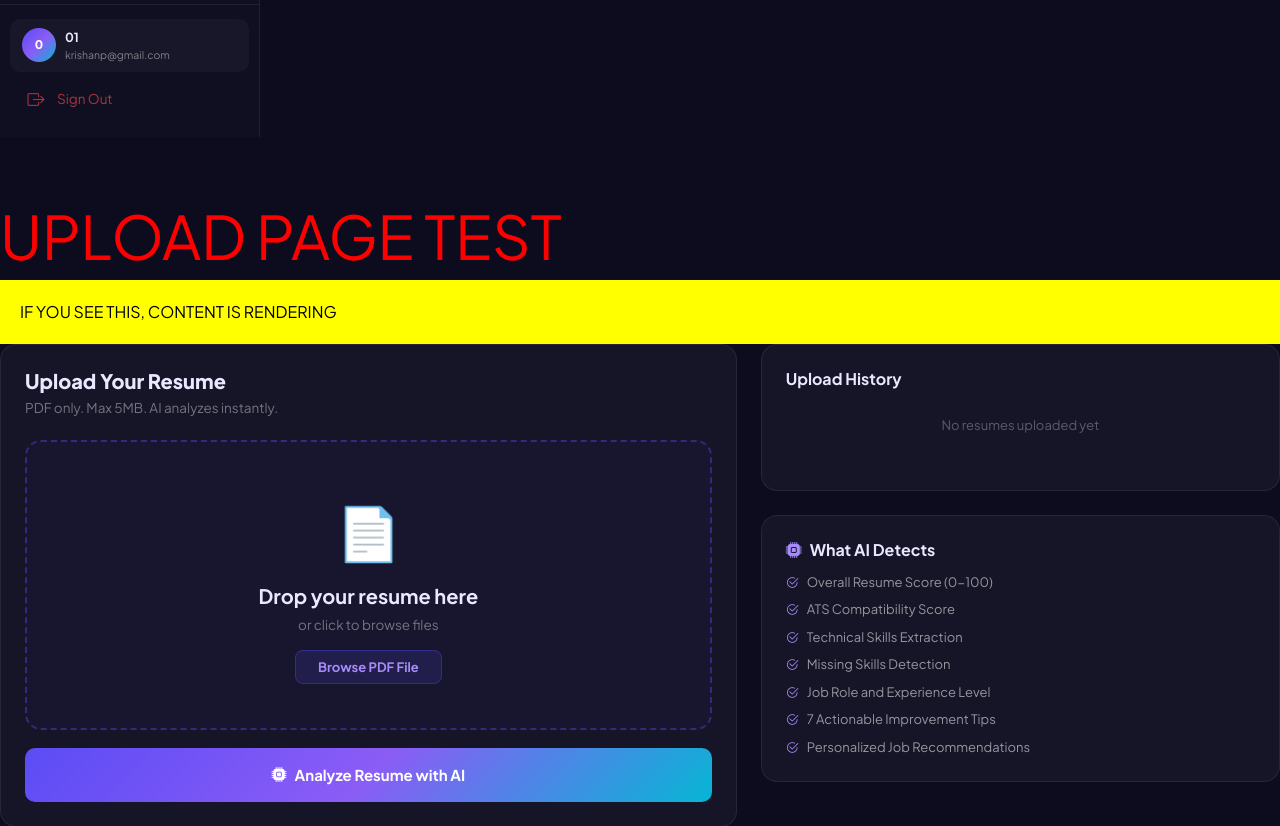
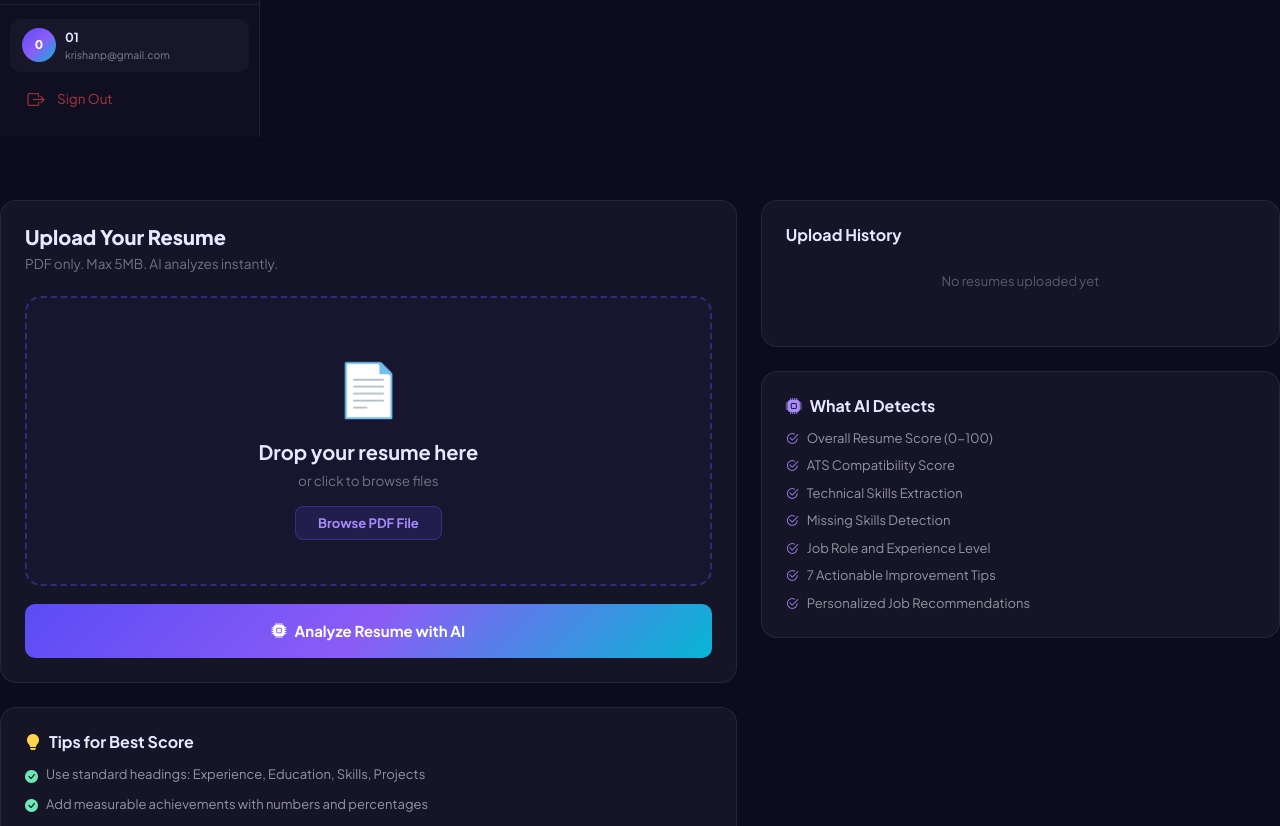
Before and after one commit to krisha593/ResumeAI, a Django app: page /analyzer/upload/ in a window 1280 px wide. Shown: the part 663-1489 px from the top of the page. Run offline with Django 5.2, Linux system fonts and the light colour scheme; a user stored in the database is signed in; data comes from the database, SQL or seed files in the repository.

Commit message:
Remove debug test content

```diff
--- a/templates/analyzer/upload.html
+++ b/templates/analyzer/upload.html
@@ -2,13 +2,8 @@
 {% block title %}Upload Resume - ResumeAI{% endblock %}
 {% block page_title %}Upload Resume{% endblock %}
 {% block content %}
-<h1 style="color:red;font-size:60px">
-UPLOAD PAGE TEST
-</h1>
 
-<div style="background:yellow;color:black;padding:20px">
-IF YOU SEE THIS, CONTENT IS RENDERING
-</div>
+
 <div class="row g-4 justify-content-center">
   <div class="col-lg-7">
     <div class="card-d p-4 mb-4">
```
